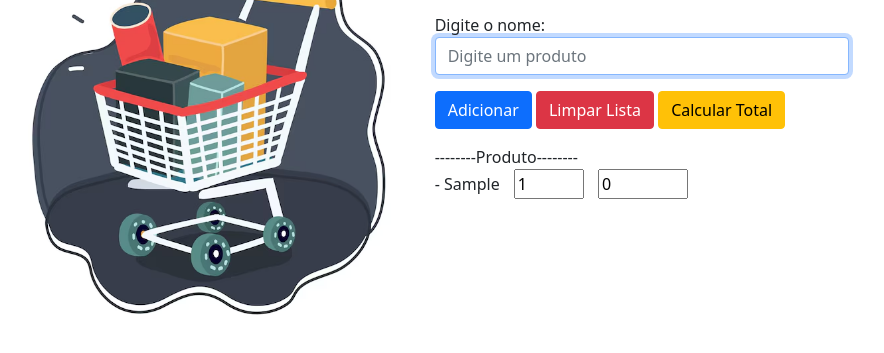
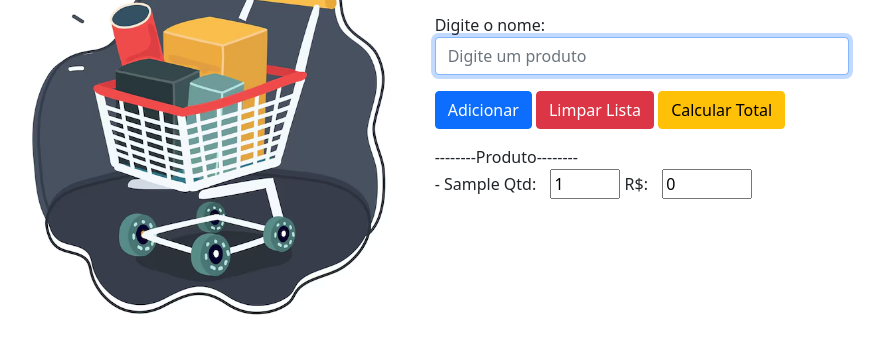
Before and after one commit to emersonjr1/Projeto_lista_compras, a plain HTML site: page index.html in a window 1280 px wide. Both pictures are taken after typing "Sample" into the empty fields and a click on the input "Adicionar". Shown: the part 83-436 px from the top of the page, without its empty margins (4-888 px from the left). Drawn offline with nearby package versions, Linux system fonts and the light colour scheme.

Commit message:
Atualizar o index.html

```diff
--- a/index.html
+++ b/index.html
@@ -65,8 +65,8 @@
                 let mensagem = "--------Produto--------<br>"
                 let listagem = ""
                 for(let i = 0; i < produtos.length; i++){
-                    listagem += `- ${produtos[i]} <input type="number" id="inQtd${i}" class="inpt" min="1" value="1" style="width:70px">
-                    <input type="number" id="inPreco${i}" min="0.01" class="inpt" step="0.01" value="0" style="width:90px"><br>`
+                    listagem += `- ${produtos[i]} Qtd: <input type="number" id="inQtd${i}" class="inpt" min="1" value="1" style="width:70px">
+                    R$: <input type="number" id="inPreco${i}" min="0.01" class="inpt" step="0.01" value="0" style="width:90px"><br>`
                 }
                 lista.innerHTML = mensagem + listagem
             }
```
